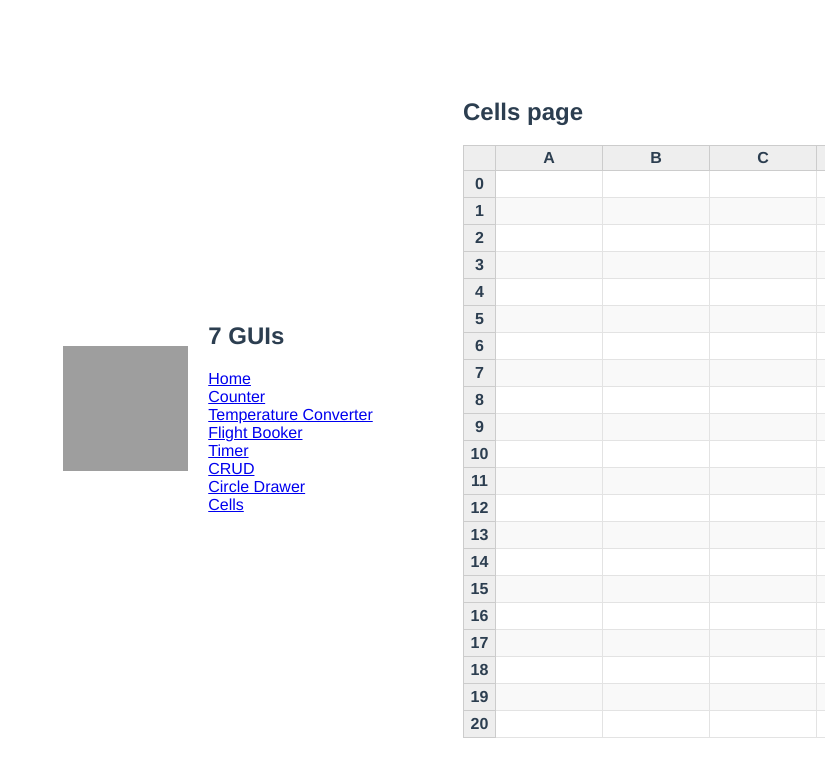
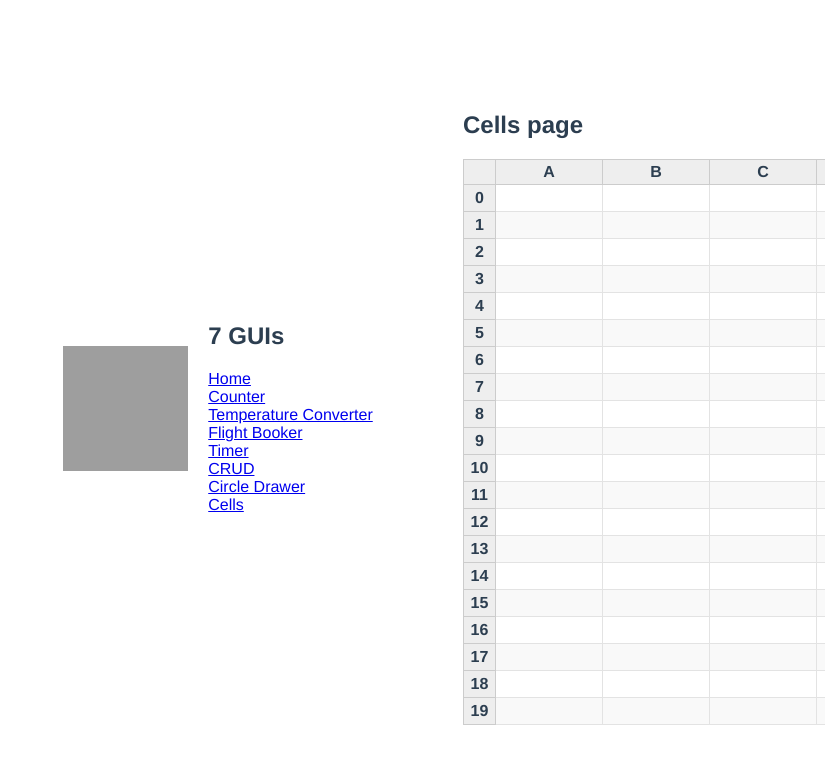
Before and after one commit to rohangardiner/vuejs-seven-guis, a Vue app in the folder guis/: page /cells in a window 1280 px wide. Shown: the top 776 px of the page, without its empty margins (455-1280 px from the left). Built offline with nearby package versions, Linux system fonts and the light colour scheme; grey boxes are pictures that could not be loaded.

Commit message:
Cells adjustments

```diff
--- a/guis/src/views/CellsInfo.vue
+++ b/guis/src/views/CellsInfo.vue
@@ -1,16 +1,17 @@
 <template>
+    <!-- Each cell is an input if editing, else a span with value -->
     <div class="cell" :title="cells[c][r]" @click="editing = true">
       <input v-if="editing"
         :value="cells[c][r]"
-        @change="update"
-        @blur="update"
+        @change="updateCell"
+        @blur="updateCell"
         @vue:mounted="({ el }) => el.focus()">
-      <span v-else>{{ evalCell(cells[c][r]) }}</span>
+      <span v-else>{{ calcCellValue(cells[c][r]) }}</span>
     </div>
   </template>
 
 <script>
-    import { cells, evalCell } from './CellsStore.js'
+    import { cells, calcCellValue } from './CellsStore.js'
 
     export default {
         props: {
@@ -26,8 +27,8 @@
         },
 
         methods: {
-            evalCell,
-            update(e) {
+            calcCellValue,
+            updateCell(e) {
                 this.editing = false
                 cells[this.c][this.r] = e.target.value.trim()
             }
--- a/guis/src/views/CellsStore.js
+++ b/guis/src/views/CellsStore.js
@@ -2,24 +2,32 @@ import { reactive } from 'vue'
 
 // Columns - Try to keep max to 26, because we're using Unicode and anything more will go beyond the English alphabet
 const COLS = 7
-// Ehh, use whatever you want, starts at 0
-const ROWS = 21
+// Ehh, use whatever you want up to 98, starts at 0. I don't want to regex for 3 digits.
+const ROWS = 20
 
+// Export cells for use in parent template, using reactive() to create an object holding Columns and Rows.
+// Within the reactive() object, each Column gets created as an array of the Rows within it, each of those Rows gets assigned an empty string ('')
 export const cells = reactive(
   Array.from(Array(COLS).keys()).map((i) =>
     Array.from(Array(ROWS).keys()).map((i) => '')
   )
 )
 
-export function evalCell(exp) {
+// Expressions, why not! Detect if a particular cell starts with equals (=) then do maths according to the user input.
+// We also use this in CellsInfo methods, so need to export it
+export function calcCellValue(exp) {
   if (!exp.startsWith('=')) {
     return exp
   }
 
+// Getting the column is tricky, need to get the letter user types, covert to a number, then get the corresponding column index.
   exp = exp.slice(1).replace(/\b([A-Z])(\d{1,2})\b/g,
+//   Return a function that gets the value at cell (column,row)
   (_, c, r) => `get(${c.charCodeAt(0) - 65},${r})`)
 
+// Try running the expression, if it's invalid print an error.
   try {
+    // Try running the expression
     return new Function('get', `return ${exp}`)(getCellValue)
   } catch (e) {
     return `#ERROR ${e}`
@@ -27,7 +35,10 @@ export function evalCell(exp) {
 }
 
 function getCellValue(c, r) {
-  const val = evalCell(cells[c][r])
+    // Assume adding both numbrs and letters. If the result is a finite number we'll print that, else concatenate the inputs.
+  const val = calcCellValue(cells[c][r])
   const num = Number(val)
   return Number.isFinite(num) ? num : val
 }
+
+// TODO: Would be fun to check if the target cell to calcCellValue is itself a reference to another cell, get that tertiary cell value, and so on.
```
